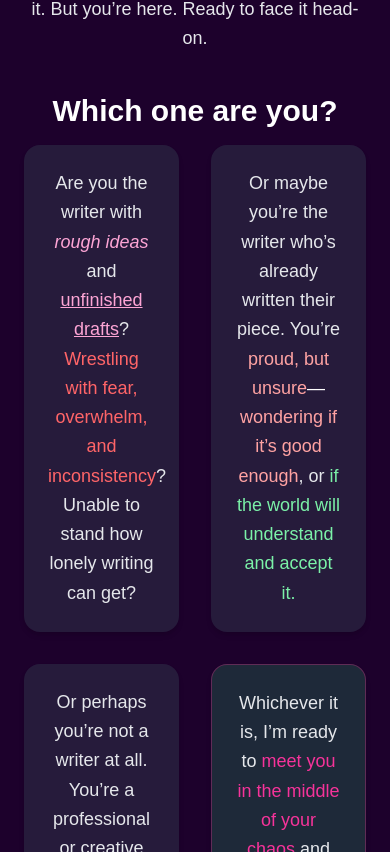
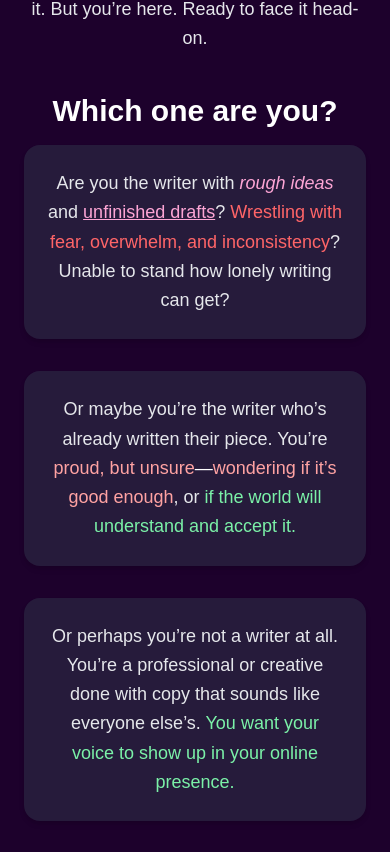
Before and after one commit to OgunwandeBukunmi/kristina, a Next.js app: page / in a window 390 px wide. Shown: the part 792-1644 px from the top of the page. Built offline with nearby package versions, Linux system fonts and the light colour scheme; a web font is replaced by a local one.

Commit message:
grid layout

```diff
--- a/src/app/page.tsx
+++ b/src/app/page.tsx
@@ -138,7 +138,7 @@ export default function Home() {
           Which one are you?
         </h1>
 
-      <div className="grid gap-8 text-gray-200 grid grid-cols-2">
+      <div className="grid gap-8 text-gray-200 grid grid-cols-1 md:grid-cols-2">
 
   {/* Card 1 */}
   <div className="bg-gray-700/40 p-6 rounded-2xl shadow-md ">
```
Also changed, not shown: 1 other file (tests, documents, lock files or other folders).
